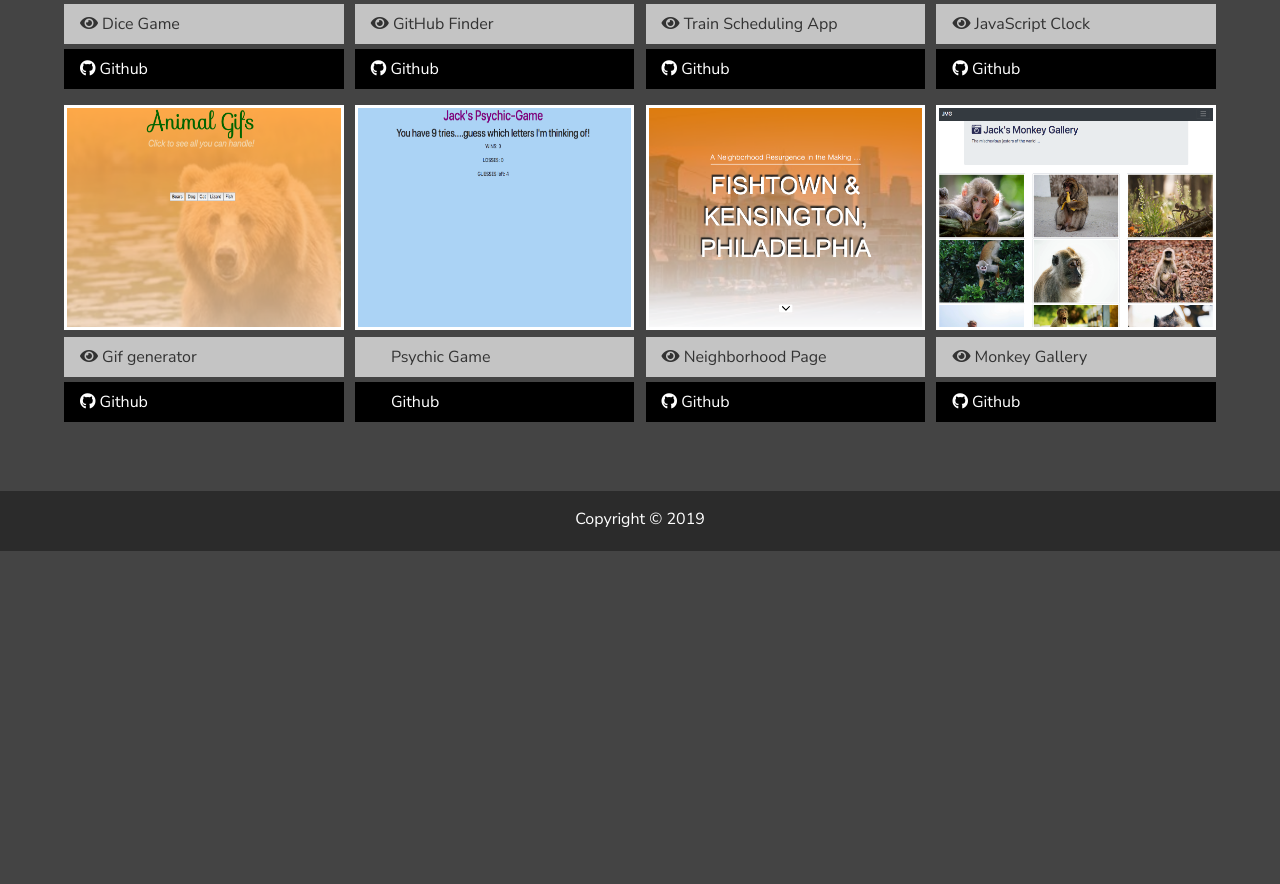
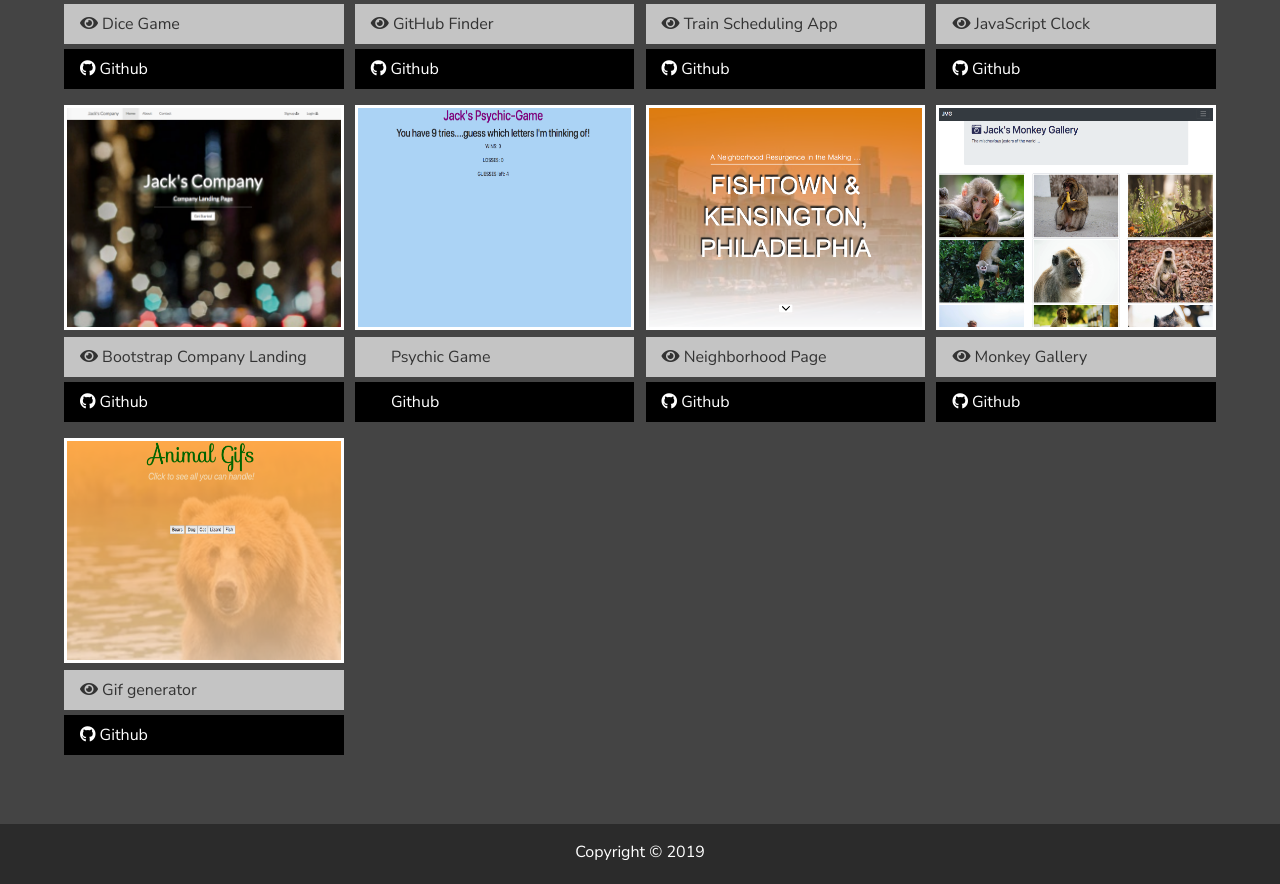
Before and after one commit to bathelix/bathelix.github.io, a website: page dist/work.html in a window 1280 px wide. Shown: the part 510-1394 px from the top of the page. Before the commit the page ends 1061 px from the top, so only its background shows below. Drawn offline with Linux system fonts and the light colour scheme.

Commit message:
added Jack Company

```diff
--- a/dist/work.html
+++ b/dist/work.html
@@ -107,12 +107,12 @@
 
           <div class="item">
             <a href="#!">
-                  <img src="img/projects/giphy.png" alt="Projects">
+                <img src="img/projects/jacksCompany.png" alt="Projects">
             </a>
-              <a href="https://animalgifs.netlify.com/" target="_blank" class="btn-light">
-                  <i class="fas fa-eye"></i> Gif generator
+            <a href="companylanding.netlify.com" target="_blank" class="btn-light">
+                <i class="fas fa-eye"></i> Bootstrap Company Landing
             </a>
-              <a href="https://github.com/bathelix/Giphy1" target="_blank" class="btn-dark">
+            <a href="https://github.com/bathelix/bootstrapLanding" target="_blank" class="btn-dark">
                 <i class="fab fa-github"></i> Github
             </a>
            </div>
@@ -151,6 +151,19 @@
                 <i class="fab fa-github"></i> Github
             </a>
            </div>
+
+
+           <div class="item">
+            <a href="#!">
+                <img src="img/projects/giphy.png" alt="Projects">
+            </a>
+            <a href="https://animalgifs.netlify.com/" target="_blank" class="btn-light">
+                <i class="fas fa-eye"></i> Gif generator
+            </a>
+            <a href="https://github.com/bathelix/Giphy1" target="_blank" class="btn-dark">
+                <i class="fab fa-github"></i> Github
+            </a>
+        </div>
         </div>
 
 
```
Also changed, not shown: dist/img/projects/jacksCompany.png (added), 1 other file. Lines whose indentation alone changed are shown as unchanged.
